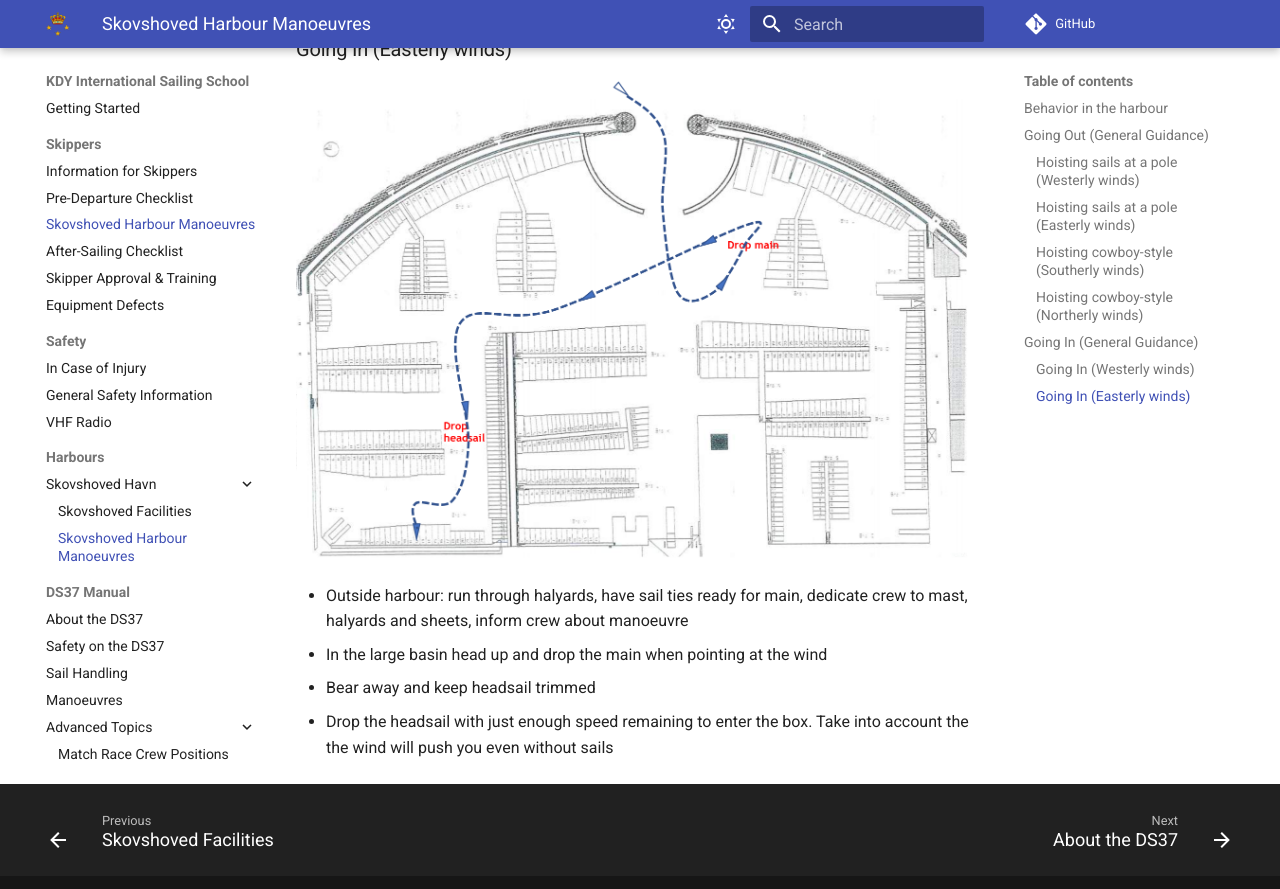
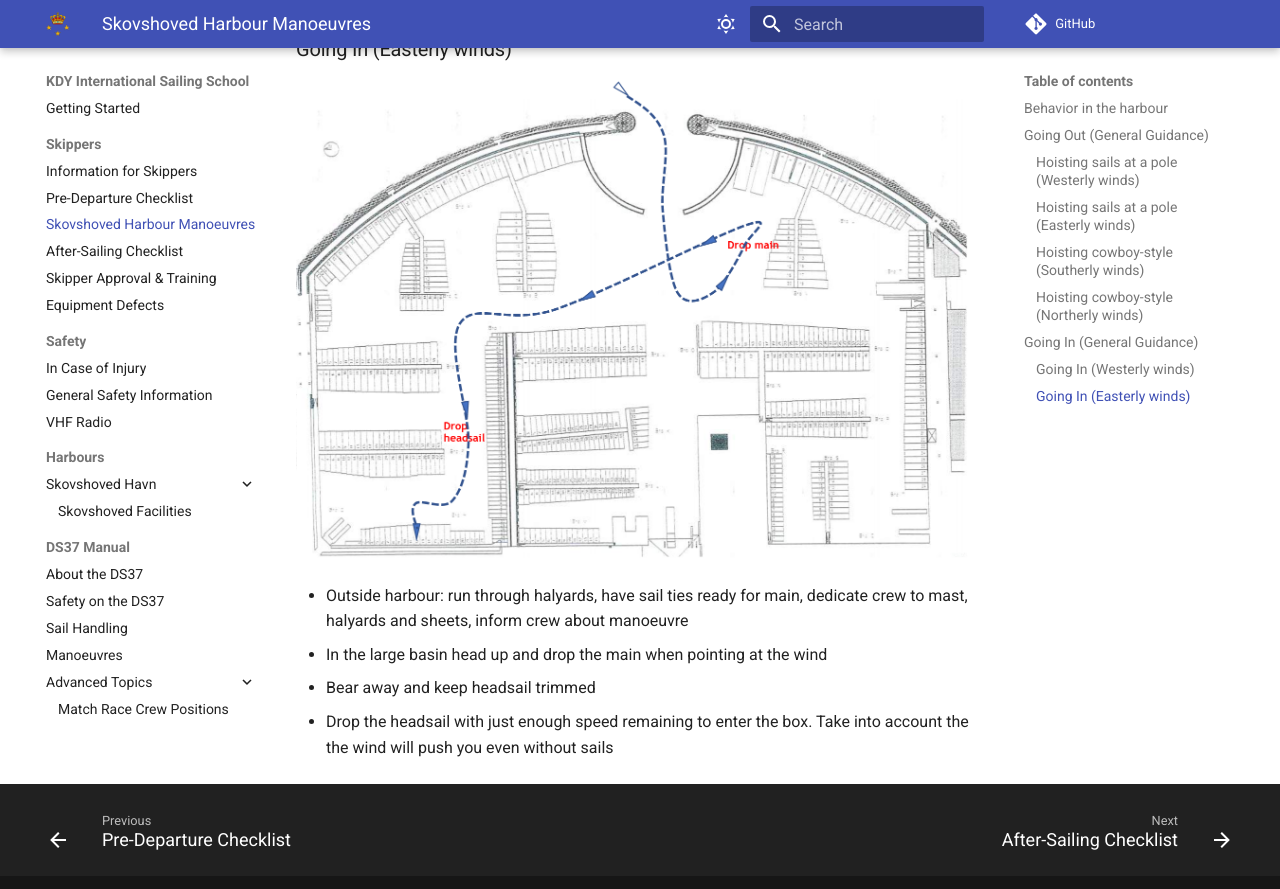
Before and after one commit to x123/kdy-iss, an MkDocs documentation site: the page built from docs/skovshoved-manoeuvres.md, in a window 1280 px wide and 900 px high, scrolled down 8341 px. Shown: the top 889 px of the window. Built offline with MkDocs 1.6.1 and Material for MkDocs 9.7.7, drawn with Linux system fonts in a browser that asks for light colours; comment, search, counter and statistics services are not loaded.

Commit message:
fix: remove duplicated manoeuvres section

```diff
--- a/mkdocs.yml
+++ b/mkdocs.yml
@@ -60,7 +60,6 @@ nav:
   - 'Harbours':
     - 'Skovshoved Havn':
       - 'Skovshoved Facilities': skovshoved.md
-      - 'Skovshoved Harbour Manoeuvres': skovshoved-manoeuvres.md
   - 'DS37 Manual':
     - 'About the DS37': the-ds37.md
     - 'Safety on the DS37': ds37-safety.md
```
